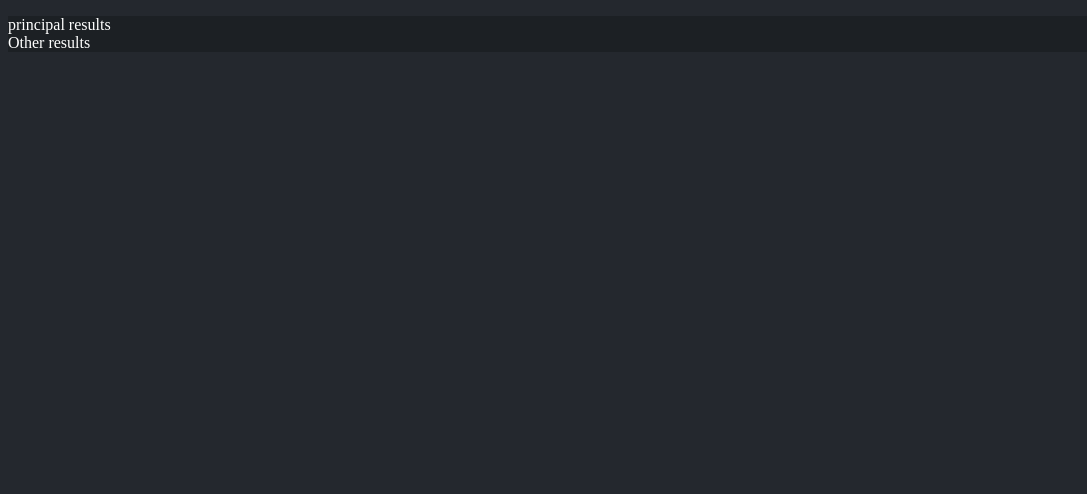
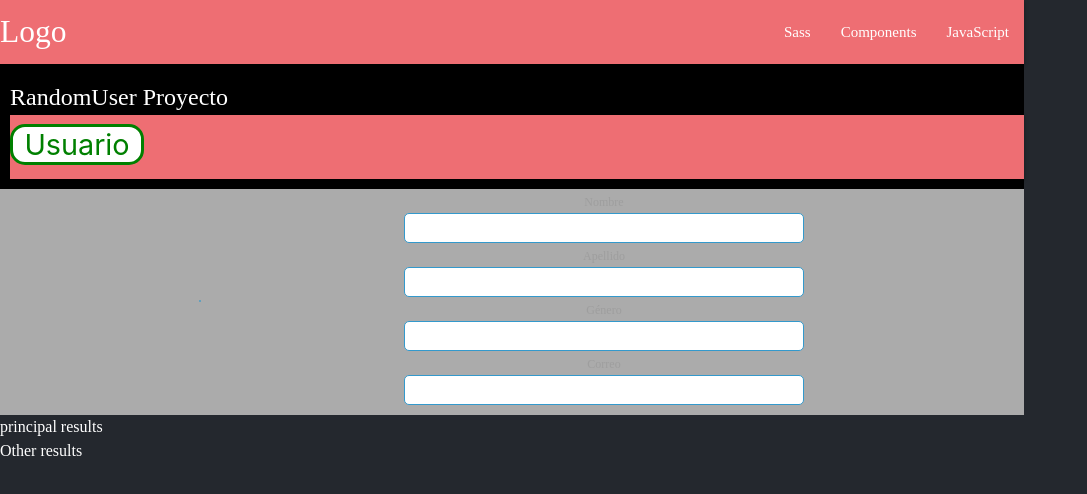
Before and after one commit to zallyhg/hackatonStratosphere, an Electron app: page resultados.html in a window 1600 px wide. Shown: the whole page, without its empty margins (0-1087 px from the left). Drawn offline with nearby package versions, Linux system fonts and the light colour scheme.

Commit message:
second commit

```diff
--- a/css/estilos.css
+++ b/css/estilos.css
@@ -1,5 +1,7 @@
+@import "@material/textfield/mdc-text-field";
+
 body{
-	font-family: CircularStd;
+	font-family: 'Dosis', sans-serif;
 	background-color: rgb(36,40,46);
 	color: #FFFFFF;
 }
@@ -8,7 +10,7 @@ h1{
 	/* Summarize.me */
 
 	position: absolute;
-	height: 61px;
+	height: 20px;
 	left: 36.02%;
 	right: 35.94%;
 	top: calc(50% - 61px/2 - 235.5px);
@@ -22,11 +24,11 @@ h1{
 	color: #FFFFFF;
 }
 
-h2{
+h3{
 	/* How much does intern */
 
 	position: absolute;
-	height: 20px;
+	height: 5px;
 	left: 37.19%;
 	right: 37.11%;
 	top: calc(50% - 20px/2 - 179px);
@@ -54,10 +56,10 @@ h2{
 
 }
 
-.button{
-	border: 1px solid gray;
-	border-color: gray;
-  	background-color: black;
+.mdc-text-field{
+	display: block;
+  	width: 300px;
+  	margin: 20px auto;
 
   	color: white;
  	font-family: CircularStd;
@@ -67,15 +69,38 @@ h2{
 	letter-spacing: 0.8px;
 
 	position: absolute;
-	left: 46.09%;
-	right: 46.09%;
+	left: 40%;
+	right: 60%;
 	top: 49.88%;
 	bottom: 45.88%;
 	padding: 25px;
 
 
 }
+.mdc-text-field__input{
+	color: black;
+}
 
-.resultados{
+.button-container {
+  display: flex;
+  justify-content: flex-end;
+  width: 300px;
+  margin: auto;
+  position: absolute;
+ left: 46.09%;
+ right: 46.09%;
+ top: 49.88%;
+ bottom: 45.88%;
+}
+
+.button-container button {
+  margin: 3px;
+}
+button {
+position: absolute;
+left: 46.09%;
+right: 46.09%;
+top: 49.88%;
+bottom: 45.88%;
 
 }
--- a/css/resultados.css
+++ b/css/resultados.css
@@ -1,11 +1,64 @@
+
 body{
 	background-color: rgb(36,40,46);
 	font-family: CircularStd;
 	color:#FFFFFF;
+	font-size: 16px;
+	margin: 0px auto;
+	max-width: 1024px;
+	min-width: 1024px;
 }
-nav{
-	/*background-color: #1C2024;*/
+header,footer{
+	background: black;
+	color: white;
+	font-size: 1.5em;
+	padding: 15px 0px 10px 10px;
 }
-article{
-	background-color: #1C2024;
+ header button{
+	background: white;
+	border: 3px solid green;
+	border-radius: 15px;
+	color: green;
+	font-size: 1.2em;
+	outline: none;
+	width: 134px;
 }
+header button:hover{
+	background: green;
+	color: white;
+}
+header nav{
+	text-align: center;
+	width: 100%;
+}
+ header nav ul li{
+	display: inline-block;
+	padding-right: 10px;
+}
+#foto{
+	border: 1px solid #39c;
+	border-radius: 400px;
+	width: 200px;
+}
+#primerSeccion{
+	background: #ABABAB;
+	padding-bottom: 10px;
+	width: 100%;
+}
+#primerSeccion > article{
+	text-align: center;
+	vertical-align: middle;
+}
+#primerSeccion article{
+	display: inline-block;
+	margin: 0px auto;
+	width: 400px;
+}
+.redondeadonorelieve {
+	background: white;
+    border-radius: 5px;
+    border: 1px solid #39c;
+    font-size: 1.2em;
+    height: 30px;
+    padding: 3px;
+}
--- a/main.js
+++ b/main.js
@@ -10,7 +10,7 @@ const url=require('url')
 let PrincipalScreen
 
 function showPrincipalScreen(){
-	PrincipalScreen=new BrowserWindow({width:380,height:420})
+	PrincipalScreen=new BrowserWindow({width:2048,height:780})
 	//Load principal screen
 	PrincipalScreen.loadURL(url.format({
 		pathname: path.join(__dirname,'index.html'),
--- a/resultados.html
+++ b/resultados.html
@@ -3,14 +3,58 @@
 <head>
 	<title>Search Results</title>
 	<link rel="stylesheet" href="css/resultados.css">
+	<!--Import Google Icon Font-->
+	<link href="https://fonts.googleapis.com/icon?family=Material+Icons" rel="stylesheet">
+	<!--Import materialize.css-->
+	<link type="text/css" rel="stylesheet" href="css/materialize.min.css"  media="screen,projection"/>
+
+	<!--Let browser know website is optimized for mobile-->
+
+    <!-- Compiled and minified CSS -->
+    <link rel="stylesheet" href="https://cdnjs.cloudflare.com/ajax/libs/materialize/1.0.0/css/materialize.min.css">
+
+    <!-- Compiled and minified JavaScript -->
+    <script src="https://cdnjs.cloudflare.com/ajax/libs/materialize/1.0.0/js/materialize.min.js"></script>
+    <script src="js/index.js"></script>
+
 </head>
 
 <body>
+
+		<nav>
+			<div class="nav-wrapper">
+				<a href="#" class="brand-logo">Logo</a>
+				<ul id="nav-mobile" class="right hide-on-med-and-down">
+					<li><a href="sass.html">Sass</a></li>
+					<li><a href="badges.html">Components</a></li>
+					<li><a href="collapsible.html">JavaScript</a></li>
+				</ul>
+			</div>
+		</nav>
+
 	<header>
+		RandomUser Proyecto
 		<nav>
-			<ul> </ul>
+			<ul>
+				<li> <button id="btnUsuario">Usuario</button> </li>
+			</ul>
 		</nav>
 	</header>
+	<section id="primerSeccion">
+		<article id="artFoto">
+			<img src="" alt="" id="foto">
+		</article>
+		<article id="artDatos">
+			<label for="txtNombre">Nombre</label>
+			<div id="txtNombre" class="redondeadonorelieve"></div>
+			<label for="txtApellido">Apellido</label>
+			<div id="txtApellido" class="redondeadonorelieve"></div>
+			<label for="txtGenero">Género</label>
+			<div id="txtGenero" class="redondeadonorelieve"></div>
+			<label for="txtCorreo">Correo</label>
+			<div id="txtCorreo" class="redondeadonorelieve"></div>
+		</article>
+	</section>
 
 	<article>
 		principal results
@@ -19,5 +63,7 @@
 	<article>
 		Other results
 	</article>
+
+	<!--JavaScript at end of body for optimized loading-->
+	<script type="text/javascript" src="js/materialize.min.js"></script>
 </body>
-</html>
```
Also changed, not shown: index.html (+32 -9 lines), index.js (+23 -1 lines), package.json (+6 -1 lines).
